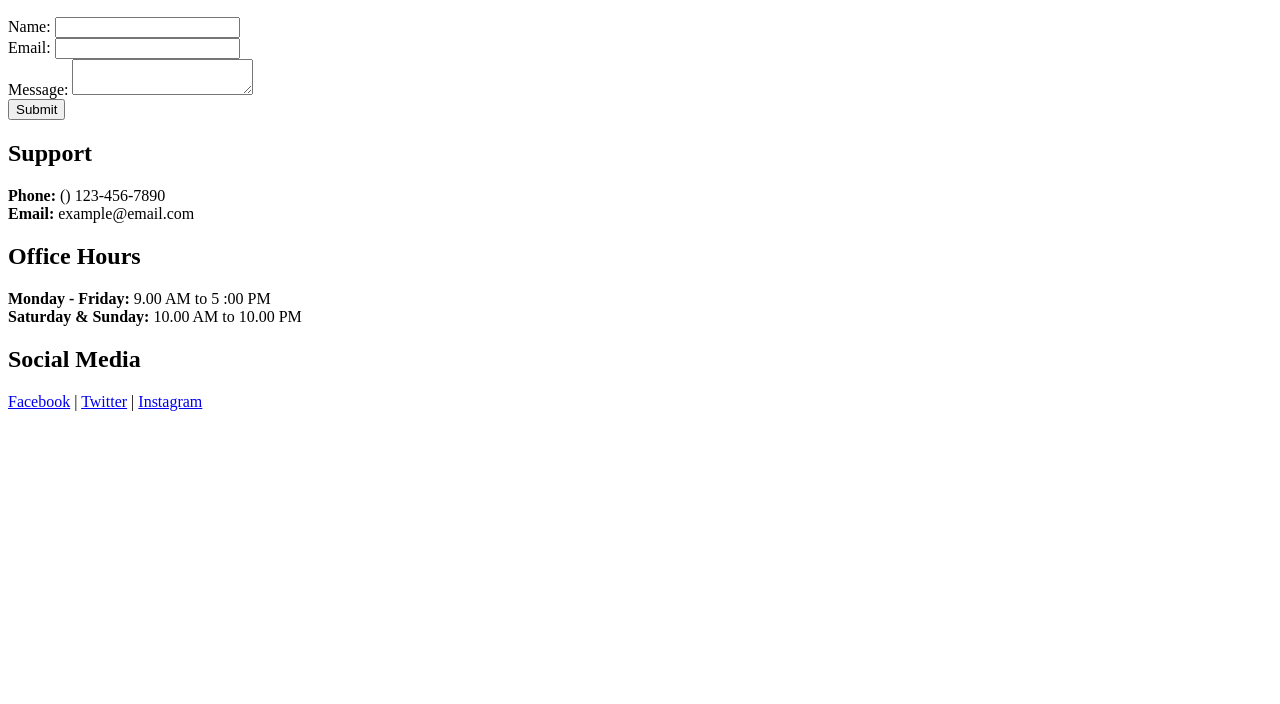
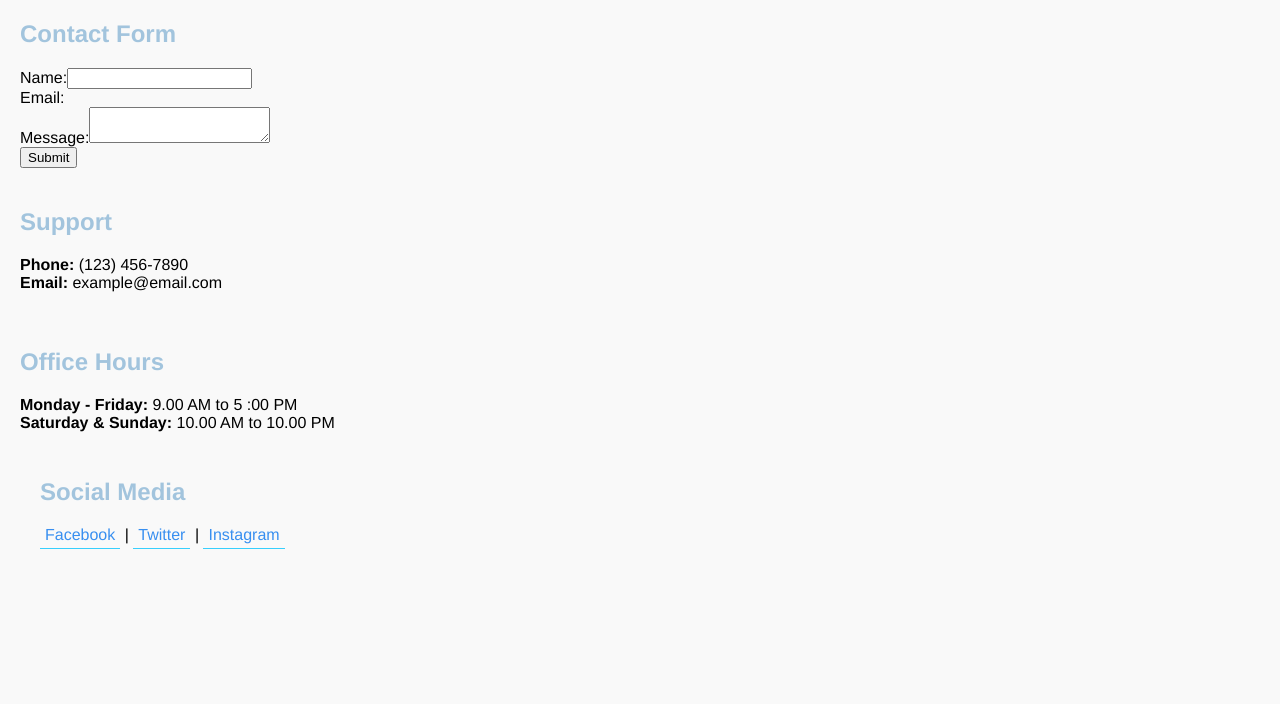
Before and after one commit to fredericmirindi/FrenchLearningWebsite, a plain HTML site: page contact.html in a window 1280 px wide. Shown: the part 96-800 px from the top of the page. Drawn offline with Linux system fonts and the light colour scheme.

Commit message:
Link CSS file to contact.html

```diff
--- a/contact.html
+++ b/contact.html
@@ -1,31 +1,12 @@
-<html>
-<head><meta charset="utf-8"><title>Contact</title></head>
-<body>
+<!DOCTYPE html>
+<head><meta charset="utf-8"><title>Contact</title><link rel="stylesheet" href="styles.css"></head>
+<bdy>
 <header><h1>Contact Us</h1></header>
-<section id="contact-form"><h2>Contact Form</h2><form method="post">
-  <div class="form-group">
-    <label for="name">Name:</label>
-    <input type="text" id="name" name="name" required></div>
-  <div class="form-group">
-    <label for="email">Email:</label>
-    <input type="email" id="email" name="email" required></div>
-  <div class="form-group">
-    <label for="message">Message:</label>
-    <textarea id="message" name="message" required></textarea>
-  </div>
-  <button type="submit">Submit</button>
-</form></section>
-<section id="support"><h2>Support</h2><p>
-  <strong>Phone: </strong>() 123-456-7890<br>
-  <strong>Email: </strong>example@email.com</p>
-<section id="hours"><h2>Office Hours</h2><p>
-  <strong>Monday - Friday: </strong>9.00 AM to 5 :00 PM<br>
-  <strong>Saturday & Sunday: </strong>10.00 AM to 10.00 PM</p>
-<section id="social-media"><h2>Social Media</h2>
-<p>
-  <a href="https://www.facebook.com" target="_blank">Facebook</a> |
-  <a href="https://twitter.com" target="_blank">Twitter</a> |
-  <a href="https://www.instagram.com" target="_blank">Instagram</a>
+<section id="contact-form"><h2>Contact Form</h2><form method="post"><div class="form-group"><label for="name">Name:</label><input type="text" id="name" name="name" required></div><div class="form-group"><label for="email">Email:</label><type="email" id="email" name="email" required></div><div class="form-group"><label for="message">Message:</label><textarea id="message" name="message" required></textarea></div><button type="submit">Submit</button></form></section>
+<section id="support"><h2>Support</h2><p><strong>Phone: </strong>(123) 456-7890<br><strong>Email: </strong>example@email.com</p></section>
+<section id="hours"><h2>Office Hours</h2><p><strong>Monday - Friday: </strong>9.00 AM to 5 :00 PM<br><strong>Saturday & Sunday: </strong>10.00 AM to 10.00 PM</p>
+<section id="social-media"><h2>Social Media</h2><p><a href="https://www.facebook.com" target="_blank">Facebook</a> | <a href="https://twitter.com" target="_blank">Twitter</a> | <a href="https://www.instagram.com" target="_blank">Instagram</a>
 </p>
+</section>
 </body>
 </html>
```
